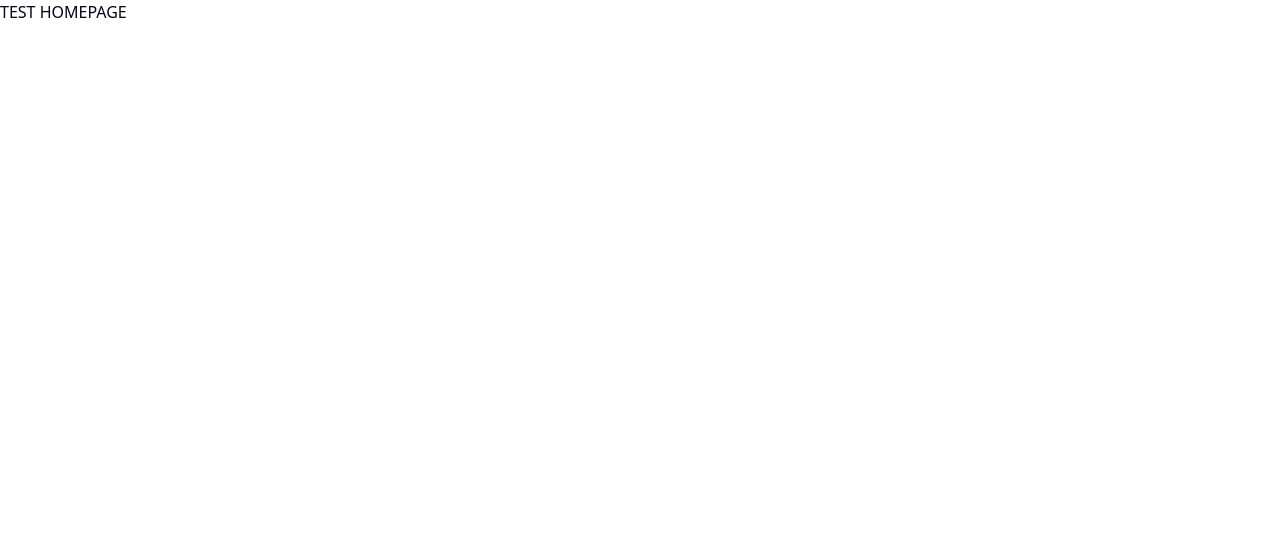
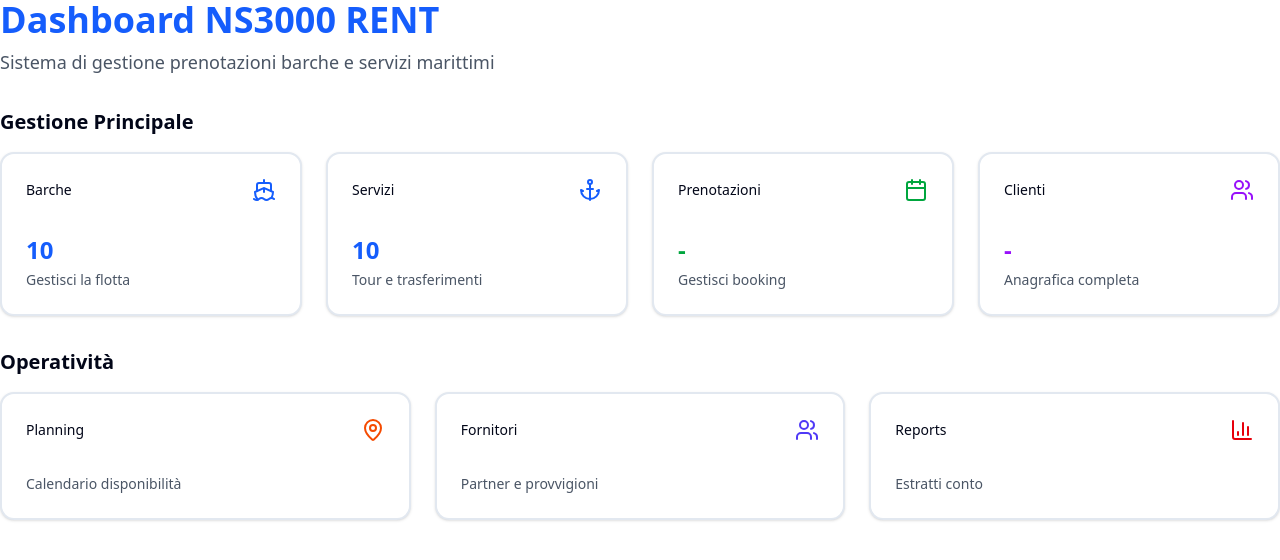
Before and after one commit to distefanoepartners-cpu/NS3000, a Next.js app: page / in a window 1280 px wide. Shown: the top 560 px of the page. Built offline with nearby package versions, Linux system fonts and the light colour scheme.

Commit message:
Fix homepage with dashboard

```diff
--- a/app/page.tsx
+++ b/app/page.tsx
@@ -1,3 +1,114 @@
+import Link from 'next/link'
+import { Card, CardContent, CardHeader, CardTitle } from '@/components/ui/card'
+import { Ship, Calendar, Users, Anchor, MapPin, BarChart3 } from 'lucide-react'
+
 export default function HomePage() {
-  return <div>TEST HOMEPAGE</div>
+  return (
+    <div className="space-y-8">
+      <div>
+        <h1 className="text-4xl font-bold text-blue-600">Dashboard NS3000 RENT</h1>
+        <p className="text-gray-600 mt-2 text-lg">Sistema di gestione prenotazioni barche e servizi marittimi</p>
+      </div>
+
+      {/* Sezione Principale */}
+      <div>
+        <h2 className="text-xl font-semibold mb-4">Gestione Principale</h2>
+        <div className="grid grid-cols-1 md:grid-cols-2 lg:grid-cols-4 gap-6">
+          <Link href="/boats">
+            <Card className="hover:shadow-xl transition-all cursor-pointer hover:scale-105 border-2 hover:border-blue-500">
+              <CardHeader className="flex flex-row items-center justify-between pb-2">
+                <CardTitle className="text-sm font-medium">Barche</CardTitle>
+                <Ship className="h-6 w-6 text-blue-600" />
+              </CardHeader>
+              <CardContent>
+                <p className="text-2xl font-bold text-blue-600 mb-1">10</p>
+                <p className="text-gray-600 text-sm">Gestisci la flotta</p>
+              </CardContent>
+            </Card>
+          </Link>
+
+          <Link href="/services">
+            <Card className="hover:shadow-xl transition-all cursor-pointer hover:scale-105 border-2 hover:border-blue-500">
+              <CardHeader className="flex flex-row items-center justify-between pb-2">
+                <CardTitle className="text-sm font-medium">Servizi</CardTitle>
+                <Anchor className="h-6 w-6 text-blue-600" />
+              </CardHeader>
+              <CardContent>
+                <p className="text-2xl font-bold text-blue-600 mb-1">10</p>
+                <p className="text-gray-600 text-sm">Tour e trasferimenti</p>
+              </CardContent>
+            </Card>
+          </Link>
+
+          <Link href="/bookings">
+            <Card className="hover:shadow-xl transition-all cursor-pointer hover:scale-105 border-2 hover:border-green-500">
+              <CardHeader className="flex flex-row items-center justify-between pb-2">
+                <CardTitle className="text-sm font-medium">Prenotazioni</CardTitle>
+                <Calendar className="h-6 w-6 text-green-600" />
+              </CardHeader>
+              <CardContent>
+                <p className="text-2xl font-bold text-green-600 mb-1">-</p>
+                <p className="text-gray-600 text-sm">Gestisci booking</p>
+              </CardContent>
+            </Card>
+          </Link>
+
+          <Link href="/customers">
+            <Card className="hover:shadow-xl transition-all cursor-pointer hover:scale-105 border-2 hover:border-purple-500">
+              <CardHeader className="flex flex-row items-center justify-between pb-2">
+                <CardTitle className="text-sm font-medium">Clienti</CardTitle>
+                <Users className="h-6 w-6 text-purple-600" />
+              </CardHeader>
+              <CardContent>
+                <p className="text-2xl font-bold text-purple-600 mb-1">-</p>
+                <p className="text-gray-600 text-sm">Anagrafica completa</p>
+              </CardContent>
+            </Card>
+          </Link>
+        </div>
+      </div>
+
+      {/* Sezione Operativa */}
+      <div>
+        <h2 className="text-xl font-semibold mb-4">Operatività</h2>
+        <div className="grid grid-cols-1 md:grid-cols-3 gap-6">
+          <Link href="/planning">
+            <Card className="hover:shadow-xl transition-all cursor-pointer hover:scale-105 border-2 hover:border-orange-500">
+              <CardHeader className="flex flex-row items-center justify-between pb-2">
+                <CardTitle className="text-sm font-medium">Planning</CardTitle>
+                <MapPin className="h-6 w-6 text-orange-600" />
+              </CardHeader>
+              <CardContent>
+                <p className="text-gray-600 text-sm">Calendario disponibilità</p>
+              </CardContent>
+            </Card>
+          </Link>
+
+          <Link href="/suppliers">
+            <Card className="hover:shadow-xl transition-all cursor-pointer hover:scale-105 border-2 hover:border-indigo-500">
+              <CardHeader className="flex flex-row items-center justify-between pb-2">
+                <CardTitle className="text-sm font-medium">Fornitori</CardTitle>
+                <Users className="h-6 w-6 text-indigo-600" />
+              </CardHeader>
+              <CardContent>
+                <p className="text-gray-600 text-sm">Partner e provvigioni</p>
+              </CardContent>
+            </Card>
+          </Link>
+
+          <Link href="/reports">
+            <Card className="hover:shadow-xl transition-all cursor-pointer hover:scale-105 border-2 hover:border-red-500">
+              <CardHeader className="flex flex-row items-center justify-between pb-2">
+                <CardTitle className="text-sm font-medium">Reports</CardTitle>
+                <BarChart3 className="h-6 w-6 text-red-600" />
+              </CardHeader>
+              <CardContent>
+                <p className="text-gray-600 text-sm">Estratti conto</p>
+              </CardContent>
+            </Card>
+          </Link>
+        </div>
+      </div>
+    </div>
+  )
 }
```
